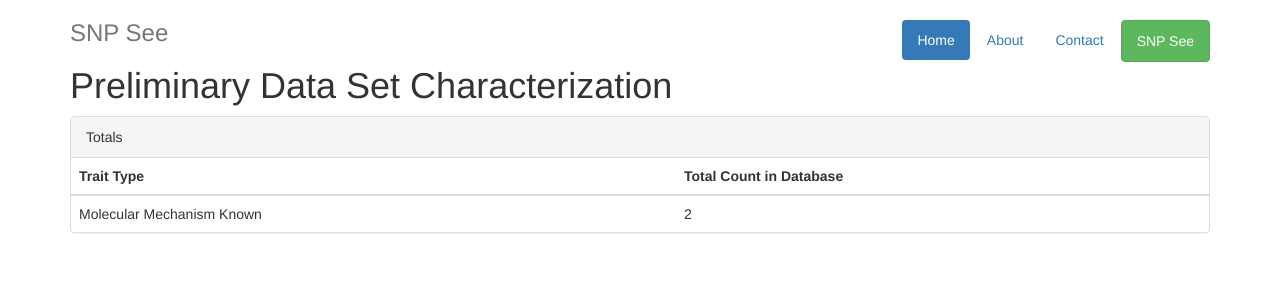
After one commit to DavidMuller/SNP_See, a Django app: page /SNP_Feature_View/data_set_characterization/ in a window 1280 px wide. The commit adds this page. Shown: the top 300 px of the page. Run offline with Django 3.2, Linux system fonts and the light colour scheme; some libraries are stand-ins or nearby versions.

Commit message:
UI improvements, and text formatting

```diff
--- a/SNP_Feature_View/management/commands/create_SNP_BED_file.py
+++ b/SNP_Feature_View/management/commands/create_SNP_BED_file.py
@@ -14,7 +14,10 @@ class Command(BaseCommand):
 
 
 class BEDFileGenerator():
+	"""Write a BED line for every snp in 'SNP' database. Save in media folder."""
+
 	def __init__(self):
+		"""Define the path to our SNP BED file."""
 		self.file_dir = 'media/SNP_Feature_View/JBrowse/BED_files/'
 		self.file_name = 'SNP_BED_file.bed'
 		self.file_path = self.file_dir + self.file_name
--- a/SNP_Feature_View/models.py
+++ b/SNP_Feature_View/models.py
@@ -5,6 +5,7 @@ import os
 
 
 class Phenotype(models.Model):
+    """Hold the high level trait, its associated SNPs, and text about it."""
     phenotype = models.CharField(max_length=70, unique=True)
     about_phenotype_text = models.TextField()
     external_resources = models.TextField()
@@ -15,6 +16,7 @@ class Phenotype(models.Model):
 
 
 class Pheno_Geno_Morphology(models.Model):
+    """For a given phenotype (high level trait), save possible genotypes, and their morphologies."""
     phenotype = models.ForeignKey(Phenotype)
     genotype = models.TextField()
     morphology = models.TextField()
@@ -24,6 +26,7 @@ class Pheno_Geno_Morphology(models.Model):
 
 
 class SNP(models.Model):
+    """Store SNPs by rsID.  Keep associated sequence, and position + flanking sequence for GRCh37."""
     # to be stored in database
     FORWARD = '+'
     REVERSE = '-'
@@ -48,6 +51,7 @@ class SNP(models.Model):
 SAMPLE_FILES_DIR = settings.MEDIA_ROOT + "SNP_Feature_View/sample_files/"
 
 class SampleFile(models.Model):
+    """Our sample browsing files.  Store their path, file type, and some associated text."""
     # to be stored in database
     VCF = 'VCF'
     TWENTYTHREEANDME = '23+Me'
--- a/SNP_Feature_View/templates/SNP_Feature_View/about.html
+++ b/SNP_Feature_View/templates/SNP_Feature_View/about.html
@@ -2,8 +2,6 @@
 {% load staticfiles %}
 {% block title %}SNP See About Page{% endblock title %}
 {% block content %}
-
-
 
 <div class="page-header">
   <h1>About SNP See</h1>
@@ -27,5 +25,4 @@
   </div>
 </div>
 
-
 {% endblock content %}
--- a/SNP_Feature_View/templates/SNP_Feature_View/base.html
+++ b/SNP_Feature_View/templates/SNP_Feature_View/base.html
@@ -14,7 +14,7 @@
     <link rel="stylesheet" href="{% static "bootstrap-3.1.1-dist/css/bootstrap.min.css" %}">
     <!-- Custom styles for this template -->
     <link rel="stylesheet" href="{% static "bootstrap-3.1.1-dist/css/jumbotron-narrow.css" %}">
-    <link rel="stylesheet" href="{% static "bootstrap-3.1.1-dist/css/custom.css" %}">
+    <link rel="stylesheet" href="{% static "custom.css" %}">
 
     <!-- jQuery (necessary for Bootstrap's JavaScript plugins) -->
     <script src="https://ajax.googleapis.com/ajax/libs/jquery/1.11.0/jquery.min.js"></script>
--- a/SNP_Feature_View/templates/SNP_Feature_View/contact.html
+++ b/SNP_Feature_View/templates/SNP_Feature_View/contact.html
@@ -19,7 +19,6 @@
   </h4>
 </div>
 
-
 <div class="spacer30"></div>
 
 <div class="panel panel-info">
@@ -31,5 +30,4 @@
   </div>
 </div>
 
-
 {% endblock content %}
--- /dev/null
+++ b/SNP_Feature_View/templates/SNP_Feature_View/data_set_characterization.html
@@ -0,0 +1,26 @@
+{% extends "SNP_Feature_View/base.html" %}
+{% load staticfiles %}
+{% block title %}Preliminary Data Set Characterization{% endblock title %}
+{% block content %}
+
+<h1>Preliminary Data Set Characterization</h1>
+
+<div class="panel panel-default">
+	<!-- Default panel contents -->
+	<div class="panel-heading">Totals</div>
+	<table class="table">
+		<thead>
+			<tr>
+				<th>Trait Type</th>
+				<th>Total Count in Database</th>
+			</tr>
+		</thead>
+		<tbody>
+			<tr>
+				<td>Molecular Mechanism Known</td>
+				<td>2</td>
+			</tr>
+		</tbody>
+	</table>
+
+	{% endblock content %}
--- a/SNP_Feature_View/templates/SNP_Feature_View/feature_view.html
+++ b/SNP_Feature_View/templates/SNP_Feature_View/feature_view.html
@@ -13,9 +13,7 @@
       <a class="btn btn-default" role="button" href="{% url 'feature_view_select_phenotypes' %}">Browse as List</a>
     </div>
 
-
     {% endblock Feature_View_Nav %}
-
 
     <h2> {{ phenotype }} </h2>
     <p>Here, we diagram the SNP that determines the following phenotype: {{ phenotype.phenotype}}<p>
@@ -60,8 +58,6 @@
           </div>
         </div>
 
-
-
         <a class="left carousel-control" href="#myCarousel" data-slide="prev"><span class="glyphicon glyphicon-arrow-left"></span></a>
         <a class="right carousel-control" href="#myCarousel" data-slide="next"><span class="glyphicon glyphicon-arrow-right"></span></a>
       </div><!-- /.carousel -->
@@ -72,6 +68,7 @@
         })
       });
       </script>
+
 
       <div class="spacer30"></div>
 
@@ -106,6 +103,7 @@
             </script>
 
             {% endblock SNP_Tabs %}
+
             <div class="page-header">
               <div class="panel panel-success">
                 <div class="panel-heading">
--- a/SNP_Feature_View/templates/SNP_Feature_View/feature_view_home.html
+++ b/SNP_Feature_View/templates/SNP_Feature_View/feature_view_home.html
@@ -7,16 +7,14 @@
 
 <div class="jumbotron">
 	<h1>Sample Data</h1>
-
 	<p class="lead">Want to browse some sample data?</p>
 	<a class="btn btn-lg btn-success" href="{% url 'feature_view_sample_data_selector' %}">Sample Data!</a>
 </div>
 
-
 <div class="jumbotron">
 	<h1>Data Set</h1>
 	<p class="lead">Interested in the data set we've curated for browsing?</p>
-			<a class="btn btn-lg btn-primary" href="{% url 'feature_view_sample_data_selector' %}">Preliminary Data Set Characterization</a>
+	<a class="btn btn-lg btn-primary" href="{% url 'data_set_characterization' %}">Preliminary Data Set Characterization</a>
 </div>
 
 <div class="jumbotron">
--- a/SNP_Feature_View/templates/SNP_Feature_View/index.html
+++ b/SNP_Feature_View/templates/SNP_Feature_View/index.html
@@ -16,13 +16,9 @@
         <h3>How do I get started?</h3>
         <a class="btn btn-lg btn-success" href="{% url 'feature_view_home' %}">Try it out!</a>
 
-
         <h3>Can I leave?</h3>
         <a class="btn btn-lg btn-default" href="https://www.youtube.com/watch?v=MOLEixQom6o">Sure, we'll take you away</a>
       </div>
     </div>
-    </div> <!-- /container -->
-
-
-
+  </div>
   {% endblock content %}
--- a/SNP_Feature_View/templates/SNP_Feature_View/not_enough_data.html
+++ b/SNP_Feature_View/templates/SNP_Feature_View/not_enough_data.html
@@ -14,8 +14,7 @@
     </div>
   </div>
 </div>
-    </body>
-</html>
+
 {% block Current_File %}
 <div class="spacer50"></div>
 
@@ -29,5 +28,4 @@
 </div>
 {% endblock Current_File %}
 
-
 {% endblock content %}
--- a/SNP_Feature_View/templates/SNP_Feature_View/not_enough_data_visual_browser.html
+++ b/SNP_Feature_View/templates/SNP_Feature_View/not_enough_data_visual_browser.html
@@ -17,8 +17,5 @@
 		</div>
 	</div>
 </div>
-</body>
-</html>
-
 
 {% endblock content %}
--- a/SNP_Feature_View/templates/SNP_Feature_View/select_phenotypes.html
+++ b/SNP_Feature_View/templates/SNP_Feature_View/select_phenotypes.html
@@ -44,5 +44,4 @@
     </ul>
   </div>
 
-
   {% endblock content %}
--- a/SNP_Feature_View/templates/SNP_Feature_View/under_construction.html
+++ b/SNP_Feature_View/templates/SNP_Feature_View/under_construction.html
@@ -12,7 +12,6 @@
     </div>
   </div>
 
-
   <div class="panel panel-warning">
     <div class="panel-heading">
       <h3 class="panel-title">Using Files that aren't Provided as Samples...</h3>
@@ -23,6 +22,4 @@
   </div>
 </div>
 
-
-
 {% endblock content %}
--- a/SNP_Feature_View/templates/SNP_Feature_View/woops_select_a_file.html
+++ b/SNP_Feature_View/templates/SNP_Feature_View/woops_select_a_file.html
@@ -13,6 +13,4 @@
 		</div>
 	</div>
 
-
-
 	{% endblock content %}
--- a/SNP_Feature_View/urls.py
+++ b/SNP_Feature_View/urls.py
@@ -8,6 +8,7 @@ urlpatterns = patterns('',
         url(r'^contact/$', views.contact, name='contact'),
         url(r'^under_construction/$', views.under_construction, name='under_construction'),
         url(r'^feature_view/$', views.feature_view_home, name='feature_view_home'),
+        url(r'^data_set_characterization/$', views.data_set_characterization, name='data_set_characterization'),
         url(r'^feature_view/sample_data_selector/$', views.feature_view_sample_data_selector, name='feature_view_sample_data_selector'),
         url(r'^feature_view/select_phenotypes/$', views.feature_view_select_phenotypes, name='feature_view_select_phenotypes'),
         url(r'^feature_view/load_session_data/(?P<file_name>.*)/$', views.feature_view_load_session_data, name='feature_view_load_session_data'),
--- a/SNP_Feature_View/views.py
+++ b/SNP_Feature_View/views.py
@@ -13,23 +13,33 @@ import copy
 
 
 def index(request):
+    """Home page."""
     return render(request, 'SNP_Feature_View/index.html')
 
 
 def about(request):
+    """About page."""
     return render(request, 'SNP_Feature_View/about.html')
 
 
 def contact(request):
+    """Contact page."""
     return render(request, 'SNP_Feature_View/contact.html')
 
 
 def under_construction(request):
+    """Under construction page."""
     return render(request, 'SNP_Feature_View/under_construction.html')
 
 
 def feature_view_home(request):
+    """Feature view home page."""
     return render(request, 'SNP_Feature_View/feature_view_home.html')
+
+
+def data_set_characterization(request):
+    """Data set characterization page."""
+    return render(request, 'SNP_Feature_View/data_set_characterization.html')
 
 
 def feature_view_sample_data_selector(request):
@@ -162,7 +172,6 @@ def feature_view_within_visual_browser(request, phenotype):
     return feature_view_within_visual_browser_not_enough_data(request, phenotype)
 
 
-
 def feature_view_not_enough_data(request, phenotype):
     """Display if the necessary SNP calls are not present."""
     file_name = request.session['SNPs']['file_name']
```
Also changed, not shown: SNP_Feature_View/management/commands/generate_session_data.py (+12 -5 lines), SNP_Feature_View/templates/SNP_Feature_View/sample_data.html (+1 -7 lines), SNP_Feature_View/templates/SNP_Feature_View/visual_browser.html (line endings or trailing spaces). Lines whose indentation alone changed are shown as unchanged.
